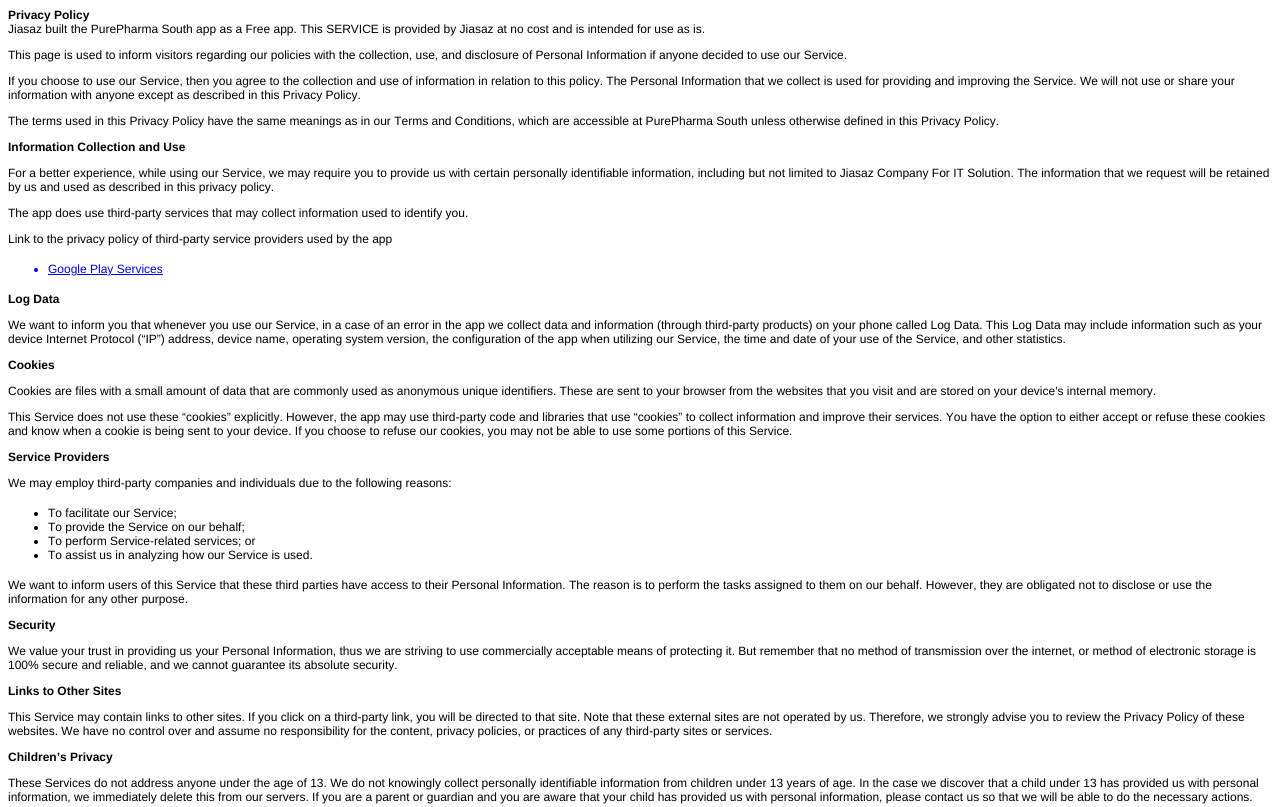
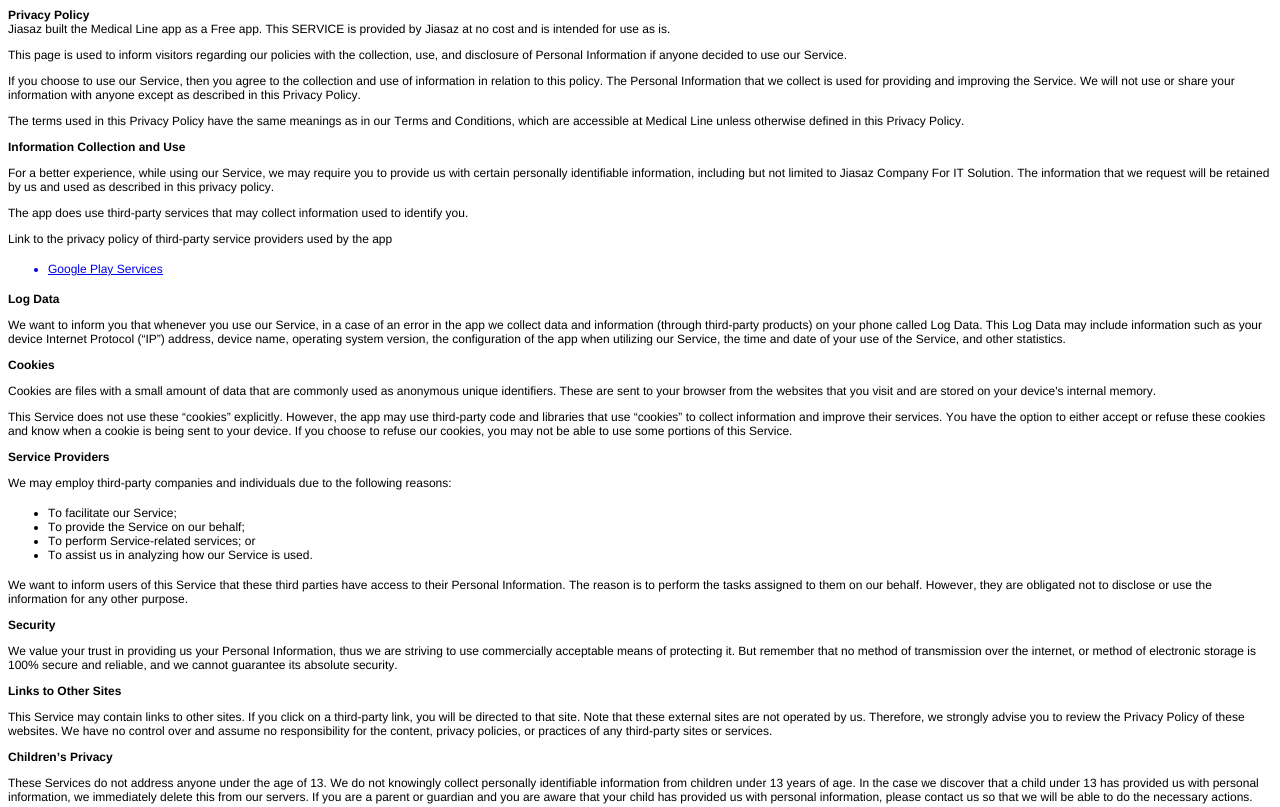
Before and after one commit to SamadDev/privacy_policy, a plain HTML site: page index.html in a window 1280 px wide. Shown: the top 807 px of the page. Drawn offline with Linux system fonts and the light colour scheme.

Commit message:
Add files via upload

```diff
--- a/index.html
+++ b/index.html
@@ -14,16 +14,16 @@
     span.s1 {font-kerning: none}
     span.s2 {-webkit-text-stroke: 0px #000000}
     span.s3 {text-decoration: underline ; font-kerning: none}
-    span.s4 {text-decoration: underline ; font-kerning: none; color: #0000e3; -webkit-text-stroke: 0px #0000e3}
+    span.s4 {text-decoration: underline ; font-kerning: none; color: #0000dc; -webkit-text-stroke: 0px #0000dc}
     ul.ul1 {list-style-type: disc}
   </style>
 </head>
 <body>
 <p class="p1"><span class="s1"><b>Privacy Policy</b></span></p>
-<p class="p2"><span class="s1">Jiasaz built the PurePharma South app as a Free app. This SERVICE is provided by Jiasaz at no cost and is intended for use as is.</span></p>
+<p class="p2"><span class="s1">Jiasaz built the Medical Line app as a Free app. This SERVICE is provided by Jiasaz at no cost and is intended for use as is.</span></p>
 <p class="p2"><span class="s1">This page is used to inform visitors regarding our policies with the collection, use, and disclosure of Personal Information if anyone decided to use our Service.</span></p>
 <p class="p2"><span class="s1">If you choose to use our Service, then you agree to the collection and use of information in relation to this policy. The Personal Information that we collect is used for providing and improving the Service. We will not use or share your information with anyone except as described in this Privacy Policy.</span></p>
-<p class="p2"><span class="s1">The terms used in this Privacy Policy have the same meanings as in our Terms and Conditions, which are accessible at PurePharma South unless otherwise defined in this Privacy Policy.</span></p>
+<p class="p2"><span class="s1">The terms used in this Privacy Policy have the same meanings as in our Terms and Conditions, which are accessible at Medical Line unless otherwise defined in this Privacy Policy.</span></p>
 <p class="p2"><span class="s1"><b>Information Collection and Use</b></span></p>
 <p class="p2"><span class="s1">For a better experience, while using our Service, we may require you to provide us with certain personally identifiable information, including but not limited to Jiasaz Company For IT Solution. The information that we request will be retained by us and used as described in this privacy policy.</span></p>
 <p class="p2"><span class="s1">The app does use third-party services that may collect information used to identify you.</span></p>
```
